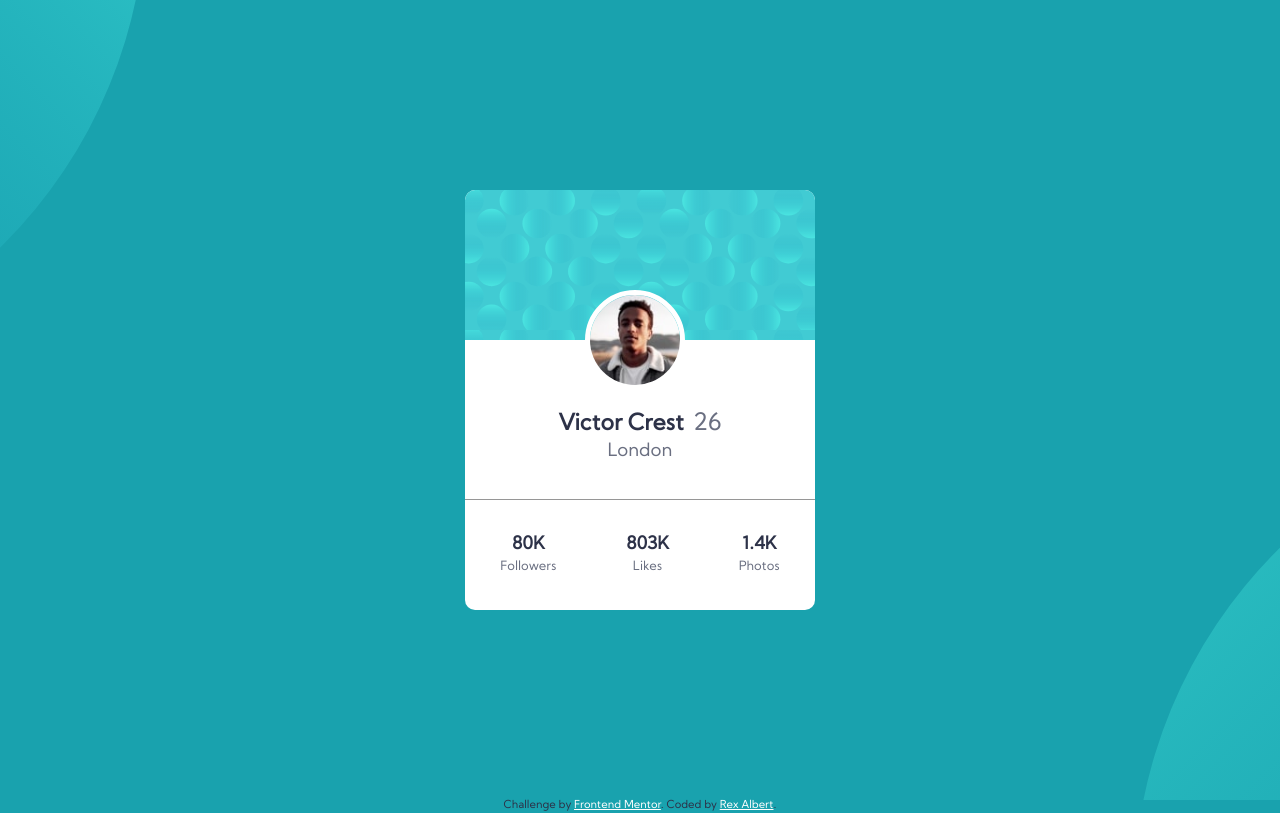
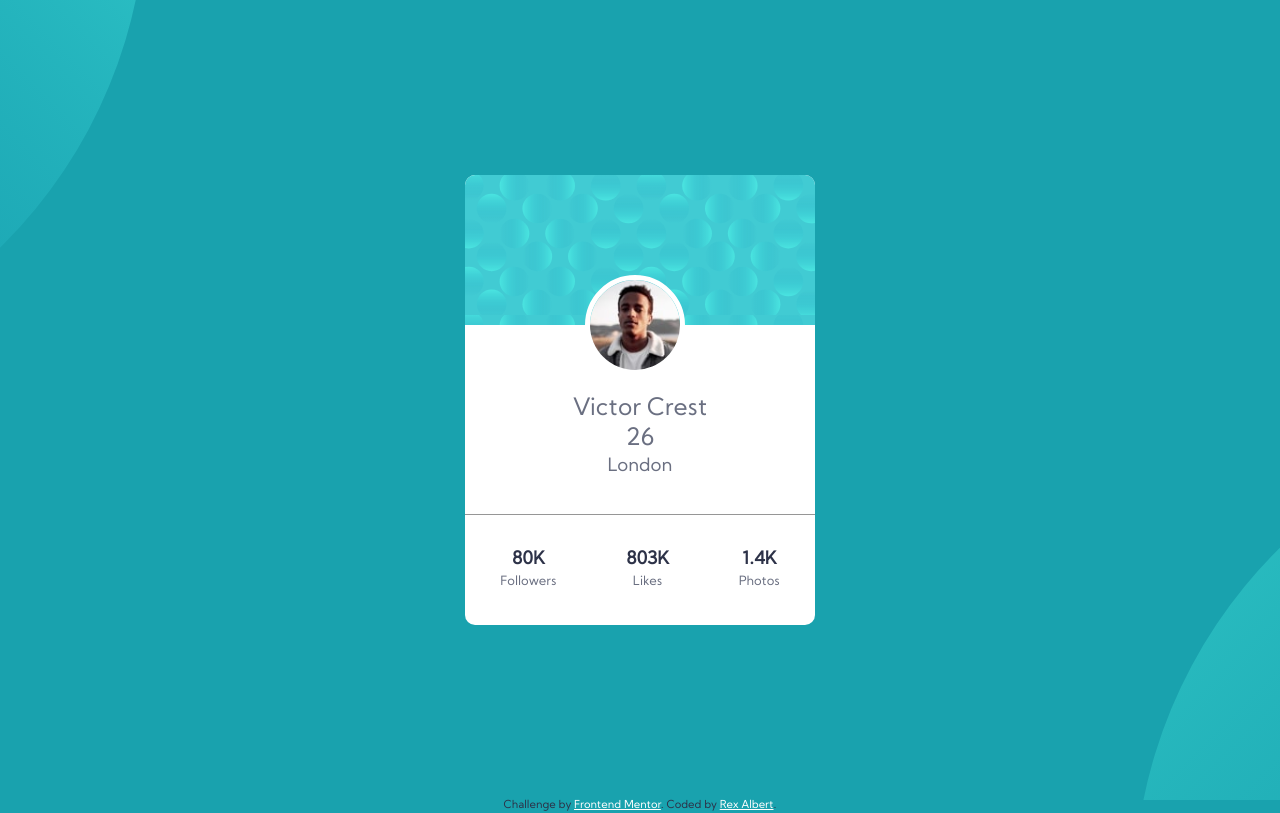
Before and after one commit to rexalbert538/profile-card-component-main, a plain HTML site: page index.html in a window 1280 px wide. Drawn offline with Linux system fonts and the light colour scheme.

Commit message:
Update index.html

```diff
--- a/index.html
+++ b/index.html
@@ -24,7 +24,7 @@
     <div class="bg"></div>
     <img src="images/image-victor.jpg" alt="person" class="profile__img">
     <div class="profile__body">
-      <span><h2 class="profile__name">Victor Crest</h2>26</span>
+      <span><span class="profile__name">Victor Crest</span>26</span>
       <span class="profile__country">London</span>
 
       <div class="profile__status">
```
